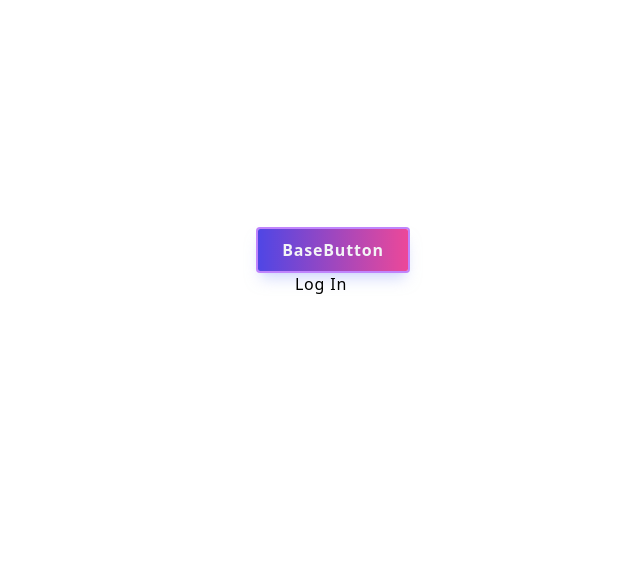
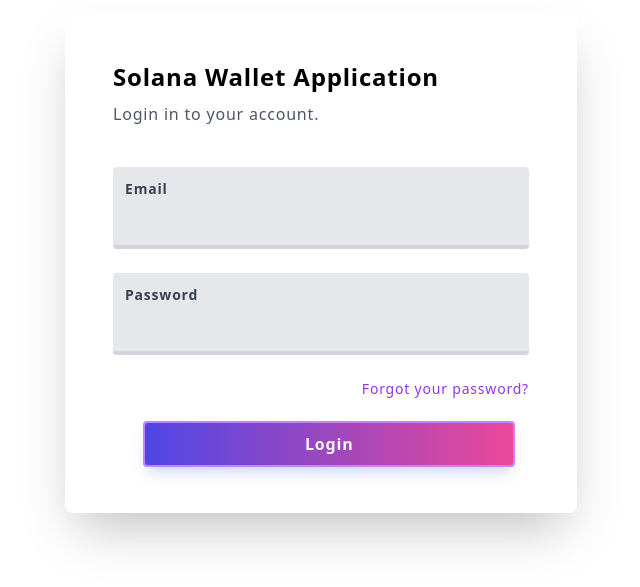
Before and after one commit to Fujiwara-Ken/BaseWallet, a Next.js app: page / in a window 1280 px wide. Shown: the part 137-724 px from the top of the page, without its empty margins (319-959 px from the left). Built offline with nearby package versions, Linux system fonts and the light colour scheme; no server answers.

Commit message:
login form見た目作成

```diff
--- a/src/components/elements/BaseButton.tsx
+++ b/src/components/elements/BaseButton.tsx
@@ -1,13 +1,14 @@
 import React from 'react';
 
 type BaseButtonProps = {
-  handleClick?: () => void;
+  handleClick?: () => void | Promise<void>;
   isDisabled?: boolean;
   label: string;
+  className?: string;
   width?: string;
 };
 
-const baseButtonStyling = `flex space-x-3 mr-2 font-semibold bg-gradient-to-r from-indigo-600 to-pink-500
+const baseButtonStyling = `flex space-x-3 font-semibold bg-gradient-to-r from-indigo-600 to-pink-500
 text-gray-100 rounded-sm ring-2 ring-purple-400 px-6 py-2
 hover:bg-white  hover:text-white hover:ring-slate-300 mx-8 shadow-lg shadow-indigo-300/50`;
 
--- /dev/null
+++ b/src/components/elements/LoginButton.tsx
@@ -0,0 +1,27 @@
+import { useAuth0 } from '@auth0/auth0-react';
+import React from 'react';
+
+type LoginButtonProps = {
+  handleClick?: () => Promise<void>;
+  isDisabled?: boolean;
+  className?: string;
+  width?: string;
+};
+
+const LoginButton: React.FC<LoginButtonProps> = ({ ...props }) => {
+  const { isAuthenticated, loginWithRedirect } = useAuth0();
+
+  const loginButtonStyling = `flex space-x-3 font-semibold bg-gradient-to-r from-indigo-600 to-pink-500
+  text-gray-100 rounded-sm ring-2 ring-purple-400 px-40 py-2
+  hover:bg-white  hover:text-white hover:ring-slate-300 mx-8 shadow-lg shadow-indigo-300/50`;
+
+  return isAuthenticated ? null : (
+    <div>
+      <button className={loginButtonStyling} onClick={props.handleClick}>
+        Login
+      </button>
+    </div>
+  );
+};
+
+export default LoginButton;
--- /dev/null
+++ b/src/components/layouts/LoginForm.tsx
@@ -0,0 +1,51 @@
+import React from 'react';
+import LoginButton from '../elements/loginButton';
+
+const LoginForm: React.FC = () => {
+  return (
+    <>
+      <main className="max-w-lg p-8 mx-auto my-10 bg-white rounded-lg shadow-2xl md:p-12">
+        <section>
+          <h3 className="text-2xl font-bold">Solana Wallet Application</h3>
+          <p className="pt-2 text-gray-600">Login in to your account.</p>
+        </section>
+
+        <section className="mt-10">
+          <form className="flex flex-col" method="POST" action="#">
+            <div className="pt-3 mb-6 bg-gray-200 rounded">
+              <label className="block mb-2 ml-3 text-sm font-bold text-gray-700" htmlFor="email">
+                Email
+              </label>
+              <input
+                type="text"
+                id="email"
+                className="w-full px-3 pb-3 text-gray-700 transition duration-500 bg-gray-200 border-b-4 border-gray-300 rounded focus:border-purple-600 focus:outline-none"
+              />
+            </div>
+            <div className="pt-3 mb-6 bg-gray-200 rounded">
+              <label className="block mb-2 ml-3 text-sm font-bold text-gray-700" htmlFor="password">
+                Password
+              </label>
+              <input
+                type="password"
+                id="password"
+                className="w-full px-3 pb-3 text-gray-700 transition duration-500 bg-gray-200 border-b-4 border-gray-300 rounded focus:border-purple-600 focus:outline-none"
+              />
+            </div>
+            <div className="flex justify-end">
+              <a
+                href="#"
+                className="mb-6 text-sm text-purple-600 hover:text-purple-700 hover:underline"
+              >
+                Forgot your password?
+              </a>
+            </div>
+            <LoginButton />
+          </form>
+        </section>
+      </main>
+    </>
+  );
+};
+
+export default LoginForm;
--- a/src/components/layouts/login.tsx
+++ /dev/null
@@ -1,11 +0,0 @@
-import { useAuth0 } from '@auth0/auth0-react';
-import React from 'react';
-
-const LoginButton = () => {
-  const { isAuthenticated, loginWithRedirect } = useAuth0();
-
-  // eslint-disable-next-line @typescript-eslint/no-misused-promises
-  return isAuthenticated ? null : <button onClick={() => loginWithRedirect()}>Log In</button>;
-};
-
-export default LoginButton;
--- a/src/pages/index.tsx
+++ b/src/pages/index.tsx
@@ -1,9 +1,7 @@
 // eslint-disable-next-line import/order
-import BaseButton from '@/components/elements/BaseButton';
 import type { NextPage } from 'next';
 import Head from 'next/head';
-import LoginButton from '../components/layouts/login';
-import LogoutButton from '../components/layouts/logout';
+import LoginForm from '../components/layouts/LoginForm';
 import styles from '../styles/Home.module.css';
 
 const Home: NextPage = () => {
@@ -16,9 +14,7 @@
       </Head>
 
       <main className={styles.main}>
-        <BaseButton label="BaseButton" />
-        <LoginButton />
-        <LogoutButton />
+        <LoginForm />
       </main>
     </div>
   );
```
Also changed, not shown: src/components/elements/LogoutButton.tsx (renamed from src/components/layouts/logout.tsx).
